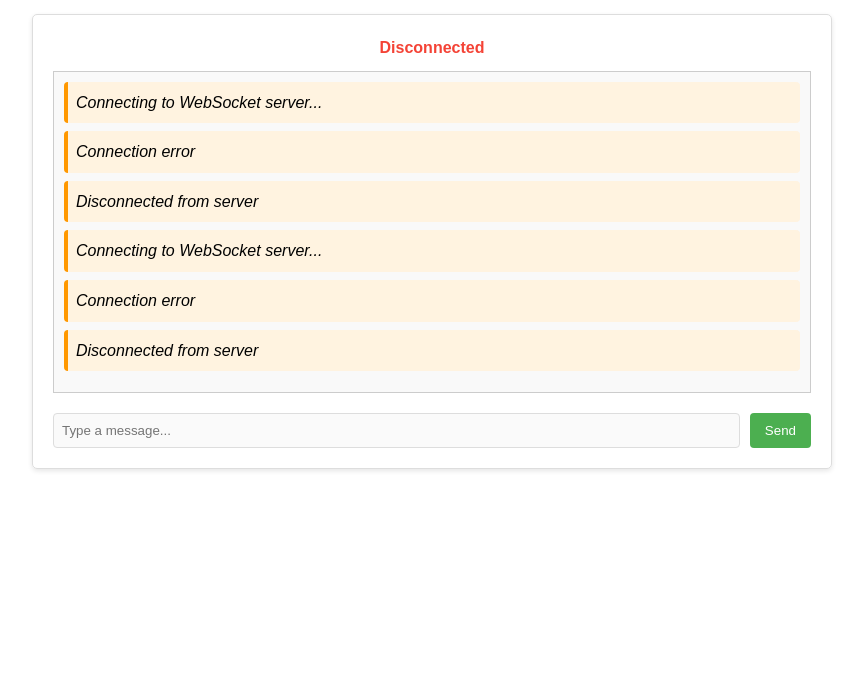
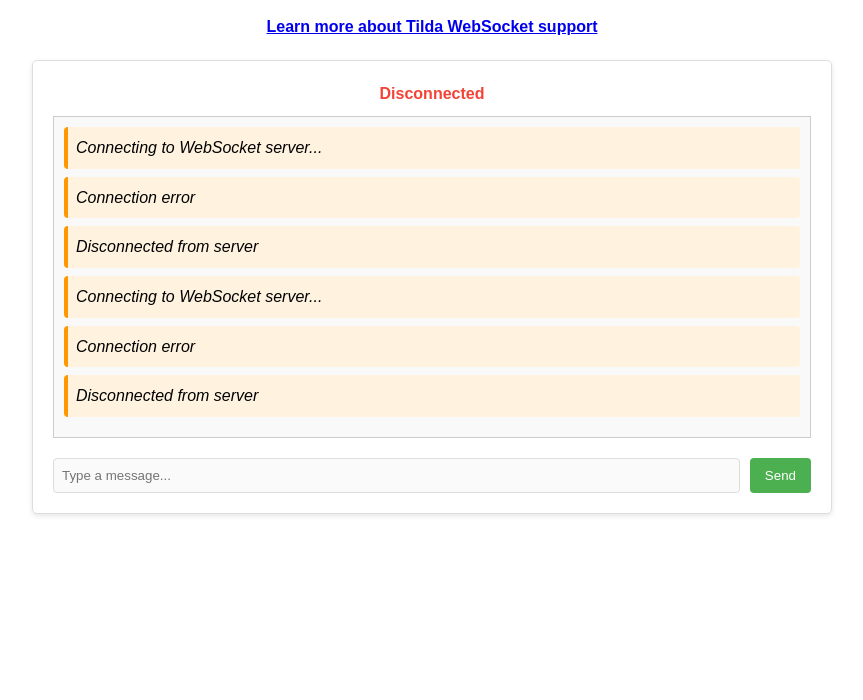
Before and after one commit to TildaCloud/WebSocket-Example, a website: page public/index.html in a window 1280 px wide. Shown: the part 100-800 px from the top of the page, without its empty margins (208-1071 px from the left). Drawn offline with Linux system fonts and the light colour scheme.

Commit message:
Add link to blog post

```diff
--- a/public/index.html
+++ b/public/index.html
@@ -86,6 +86,10 @@
 </head>
 <body>
     <h1>WebSocket Echo Example</h1>
+
+    <div style="text-align: center; margin-bottom: 20px;">
+        <strong><a href="https://tilda.net/blog/websocket-support/" target="_blank" style="text-decoration: underline;">Learn more about Tilda WebSocket support</a></strong>
+    </div>
 
     <div class="container">
         <div class="status disconnected" id="connectionStatus">Disconnected</div>
```
Also changed, not shown: README.md.
